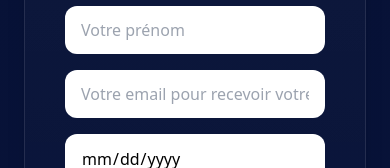
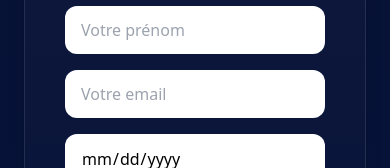
Before and after one commit to arnaudcrestey/procoach, a Next.js app in the folder arnaudcrestey-site-main/: page /resultat in a window 390 px wide. Shown: the part 1331-1499 px from the top of the page. Built offline with nearby package versions, Linux system fonts and the light colour scheme.

Commit message:
formulaire responsive mobile

```diff
--- a/arnaudcrestey-site-main/app/resultat/page.tsx
+++ b/arnaudcrestey-site-main/app/resultat/page.tsx
@@ -332,7 +332,7 @@ export default function ResultPage() {
 
   <input
     type="email"
-    placeholder="Votre email pour recevoir votre analyse"
+    placeholder="Votre email"
     value={email}
     onChange={(e)=>setEmail(e.target.value)}
     required
@@ -343,6 +343,7 @@ export default function ResultPage() {
 
     <input
       type="date"
+      placeholder="Votre date de naissance"
       value={birthDate}
       onChange={(e)=>setBirthDate(e.target.value)}
       required
@@ -351,6 +352,7 @@ export default function ResultPage() {
 
     <input
       type="time"
+      placeholder="Votre heure de naissance"
       value={birthTime}
       onChange={(e)=>setBirthTime(e.target.value)}
       className="w-full rounded-xl bg-white px-4 py-3 text-black text-base outline-none focus:ring-2 focus:ring-cyan-400"
```
